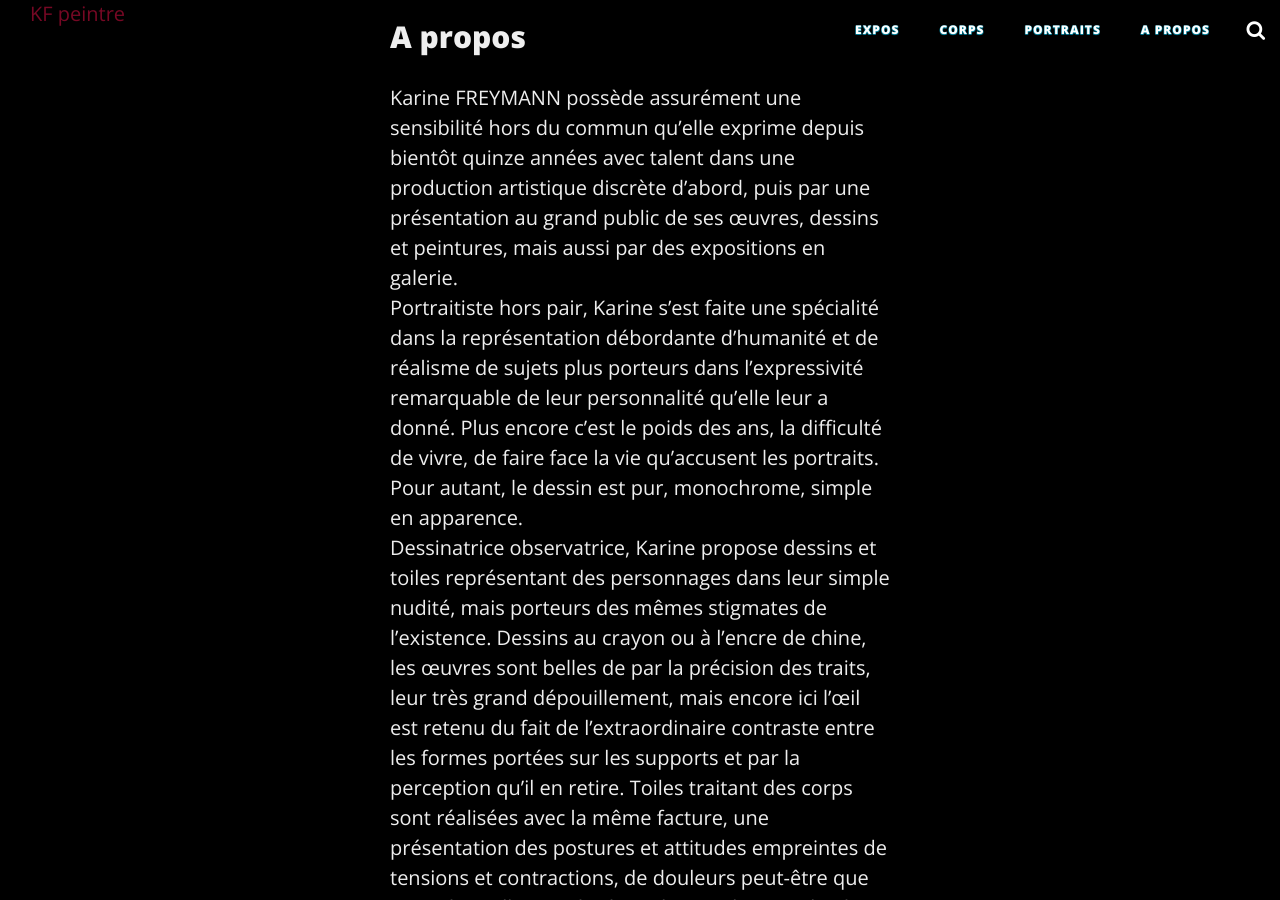
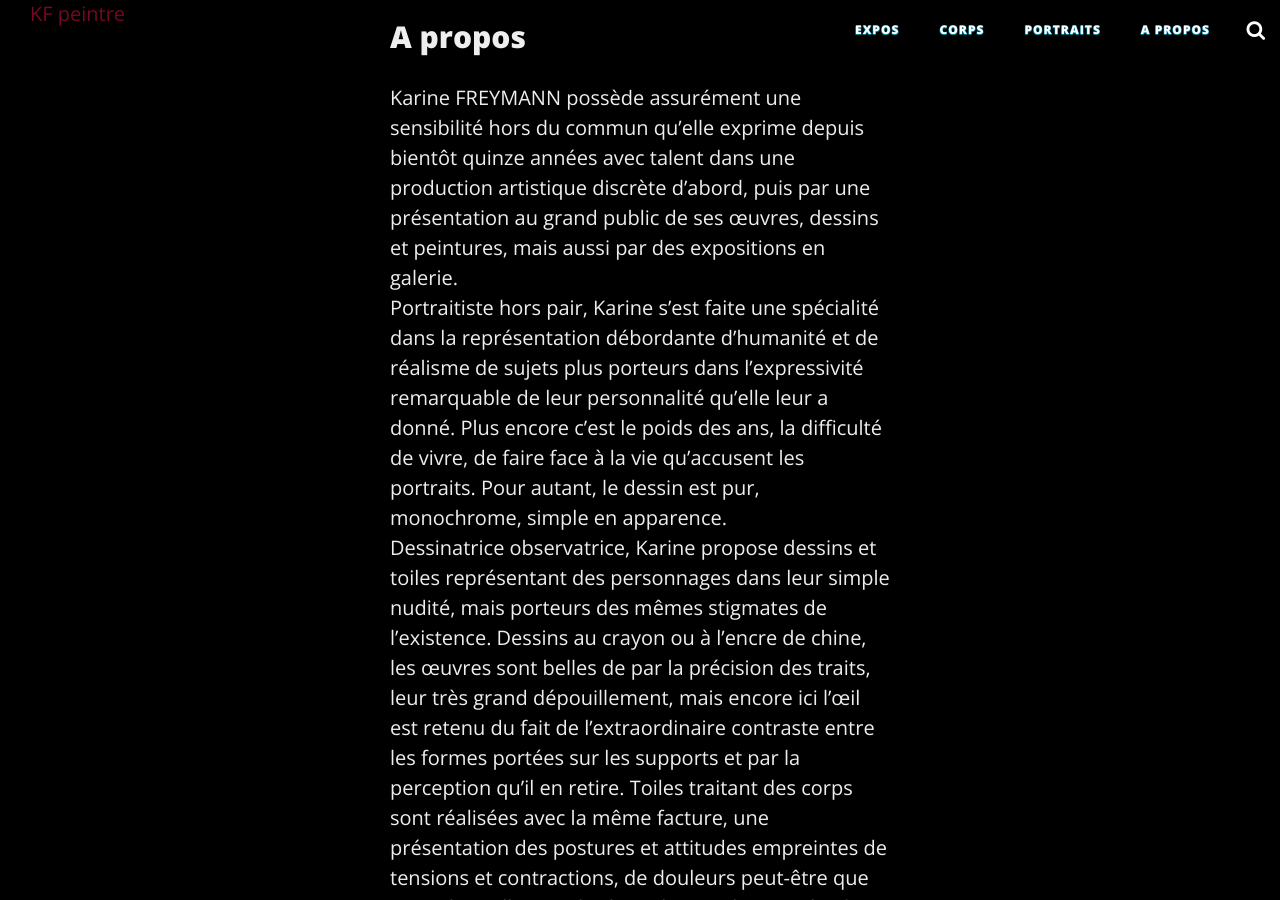
Before and after one commit to karinefreymann/karinefreymann.github.io, a Jekyll site: the page built from a-propos.markdown, in a window 1280 px wide and 900 px high. Built offline with Jekyll 4.4.1, drawn with Linux system fonts in a browser that asks for light colours; nearby versions of some CDN libraries.

```diff
--- a/a-propos.markdown
+++ b/a-propos.markdown
@@ -7,7 +7,7 @@ layout: page
 ## A propos
 
 Karine FREYMANN possède assurément une sensibilité hors du commun  qu’elle exprime depuis bientôt quinze années avec talent dans une production artistique  discrète d’abord, puis par une présentation au grand public de ses œuvres, dessins et  peintures, mais aussi par des expositions en galerie.
-Portraitiste hors pair, Karine s’est faite une spécialité dans la représentation débordante  d’humanité et de réalisme de sujets plus porteurs dans l’expressivité remarquable de leur  personnalité qu’elle leur a donné. Plus encore c’est le poids des ans, la difficulté de vivre, de  faire face la vie qu’accusent les portraits. Pour autant, le dessin est pur, monochrome, simple  en apparence.
+Portraitiste hors pair, Karine s’est faite une spécialité dans la représentation débordante  d’humanité et de réalisme de sujets plus porteurs dans l’expressivité remarquable de leur  personnalité qu’elle leur a donné. Plus encore c’est le poids des ans, la difficulté de vivre, de  faire face à la vie qu’accusent les portraits. Pour autant, le dessin est pur, monochrome, simple  en apparence.
 Dessinatrice observatrice, Karine propose dessins et toiles représentant des personnages  dans leur simple nudité, mais porteurs des mêmes stigmates de l’existence. Dessins au  crayon ou à l’encre de chine, les œuvres sont belles de par la précision des traits, leur très  grand dépouillement, mais encore ici l’œil est retenu du fait de
 l’extraordinaire contraste entre  les formes portées sur les supports et par la perception qu’il en retire. Toiles traitant des corps  sont réalisées avec la même facture, une présentation des postures et attitudes empreintes  de tensions et contractions, de douleurs peut-­être que n’occulte nullement le choix d’une  coloration le plus souvent monochrome presque sans nuance ou fioriture.
 Chacun appréhende les choses et objets, son entourage, les événements et situations ainsi  que les gens avec sa capacité sensorielle propre, visuelle notamment, et un vécu personnel  participant de leur interprétation. C’est ainsi, en effet, que se fait la restitution par l’œil humain  de ce qui est perçu avec, il est vrai, plus ou moins d’exactitude, d’acuité, de lucidité.
```
